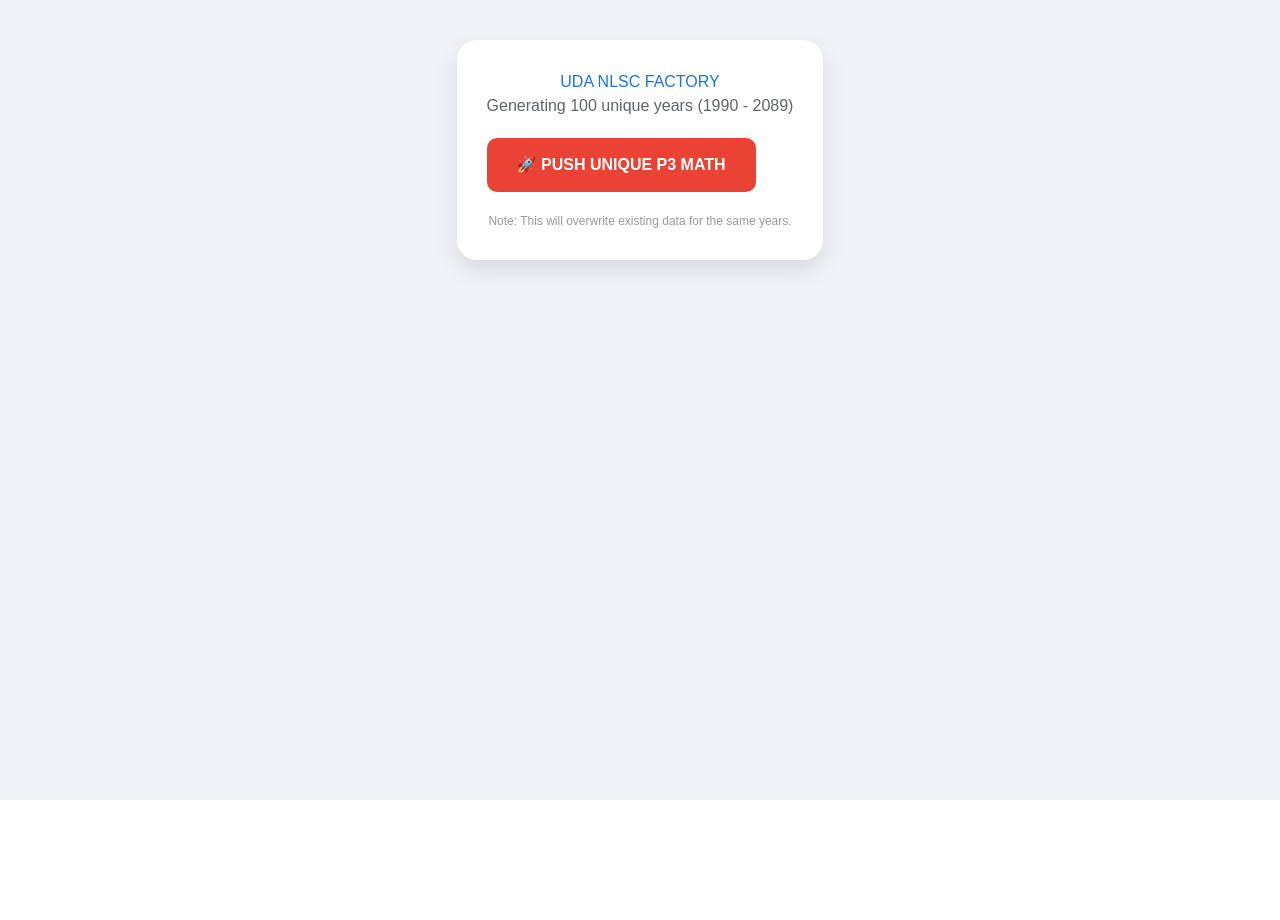
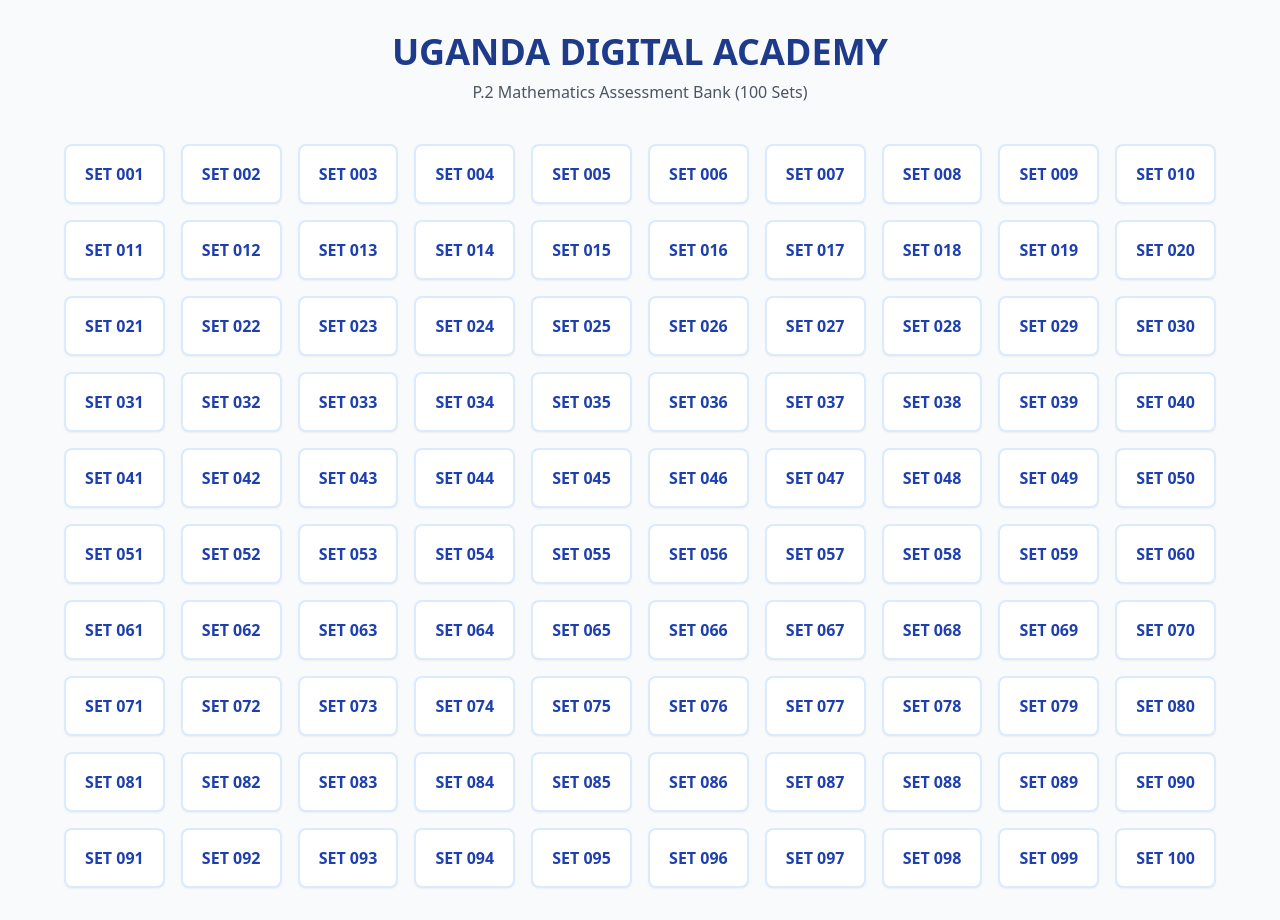
Before and after one commit to bwanking/asa, a React (Create React App) app: page / in a window 1280 px wide. Before the commit the page ends 800 px from the top, so only its background shows below. Built offline with nearby package versions, Linux system fonts and the light colour scheme; the HTML template or start-up script is replaced by a standard one.

Commit message:
Update App.js

```diff
--- a/src/App.js
+++ b/src/App.js
@@ -1,125 +1,114 @@
-import React from 'react';
-import { db } from './firebase';
-import { doc, setDoc } from 'firebase/firestore';
+import React, { useState } from 'react';
 
-function App() {
 
-  // Helper to shuffle options so the correct answer isn't always in the same spot
-  const shuffle = (array) => array.sort(() => Math.random() - 0.5);
+// Topics aligned with the Ugandan P.2 Thematic Curriculum
+const TOPICS = ["Numbers", "Operations", "Geometry", "Measurement", "Sets"];
 
-  const runUpload = async (subject) => {
-    const targetClass = "p3";
-    console.log(`🚀 Starting NLSC Factory for ${subject}...`);
+const App = () => {
+  const [selectedSet, setSelectedSet] = useState(null);
 
-    for (let i = 0; i < 100; i++) {
-      const yearMapping = 1990 + i;
-      const docId = `${targetClass}_${subject.toLowerCase()}_${yearMapping}`;
+  // Helper to generate specific questions for a set
+  const generateQuestions = (setId) => {
+    let questions = [];
+    for (let i = 1; i <= 50; i++) {
+      const topic = TOPICS[i % TOPICS.length];
+      const seed = setId * i; // Deterministic generation
 
-      const generatedQuestions = Array.from({ length: 50 }, (_, index) => {
-        const qNum = index + 1;
-        // The 'seed' ensures every year AND every question is unique
-        const seed = yearMapping + qNum;
-        let qObj = { q: "", ans: "", options: [], artType: null, artValue: null };
+      let qText = "";
+      if (topic === "Numbers") qText = `Write ${100 + (seed % 900)} in words.`;
+      if (topic === "Operations") qText = `Work out: ${20 + (seed % 30)} + ${10 + (seed % 10)} =`;
+      if (topic === "Geometry") qText = `Name the shape with 3 sides and 3 corners:`;
+      if (topic === "Measurement") qText = `How many days make a week?`;
+      if (topic === "Sets") qText = `Draw a set of ${2 + (seed % 5)} balls:`;
 
-        if (subject === "mathematics") {
-          // --- TOPIC 1: SET THEORY (Questions 1-10) ---
-          if (qNum <= 10) {
-            const count = (seed % 5) + 2; // 2 to 6 elements
-            const setName = ["A", "B", "P", "Q", "K"][seed % 5];
-            qObj.q = `How many elements are in Set ${setName} shown below?`;
-            qObj.ans = `${count}`;
-            qObj.options = shuffle([`${count}`, `${count + 1}`, `${count - 2}`, "0"]);
-            qObj.artType = "sets";
-            qObj.artValue = { count, name: setName };
-          }
-          // --- TOPIC 2: GEOMETRY & SHAPES (Questions 11-20) ---
-          else if (qNum <= 20) {
-            const side = (seed % 5) + 3; // 3 to 7 cm
-            qObj.q = `Calculate the perimeter of the square shown below with a side of ${side}cm.`;
-            qObj.ans = `${side * 4}cm`;
-            qObj.options = shuffle([`${side * 4}cm`, `${side * side}cm`, "10cm", "20cm"]);
-            qObj.artType = "square";
-            qObj.artValue = side;
-          }
-          // --- TOPIC 3: MONEY & REAL LIFE (Questions 21-30) ---
-          else if (qNum <= 30) {
-            const pencilPrice = (seed % 3 + 1) * 200;
-            const quantity = (seed % 3) + 2;
-            qObj.q = `If one pencil costs ${pencilPrice} shillings, find the cost of ${quantity} pencils.`;
-            qObj.ans = `${pencilPrice * quantity}`;
-            qObj.options = shuffle([`${pencilPrice * quantity}`, `${pencilPrice}`, "1000", "500"]);
-            qObj.artType = "money";
-          }
-          // --- TOPIC 4: MEASUREMENT - TIME/WEIGHT (Questions 31-40) ---
-          else if (qNum <= 40) {
-            const weeks = (seed % 3) + 2;
-            qObj.q = `How many days are in ${weeks} weeks?`;
-            qObj.ans = `${weeks * 7}`;
-            qObj.options = shuffle([`${weeks * 7}`, `${weeks * 5}`, "14", "30"]);
-          }
-          // --- TOPIC 5: ALGEBRA & NUMERATION (Questions 41-50) ---
-          else {
-            const unknown = (seed % 10) + 1;
-            const base = (seed % 20) + 5;
-            qObj.q = `What number must be added to ${base} to get ${base + unknown}?`;
-            qObj.ans = `${unknown}`;
-            qObj.options = shuffle([`${unknown}`, `${base}`, `${base + unknown}`, "1"]);
-          }
-        }
-
-        return qObj;
-      });
-
-      try {
-        await setDoc(doc(db, "UDA_EXAMS", docId), {
-          metadata: {
-            class: "P3",
-            subject: subject.toUpperCase(),
-            totalQuestions: 50,
-            updatedAt: new Date().toISOString(),
-            year: yearMapping.toString(),
-            curriculum: "NLSC"
-          },
-          questions: generatedQuestions
-        });
-        console.log(`✅ Uploaded Set ${yearMapping}: ${docId}`);
-      } catch (err) {
-        console.error("❌ Error uploading:", err);
-        return;
-      }
+      questions.push({ id: i, text: qText, topic });
     }
-    alert(`${subject.toUpperCase()} - 100 Unique NLSC Sets Uploaded Successfully!`);
+    return questions;
   };
 
+  // 1. Dashboard View (Selection Page)
+  if (selectedSet === null) {
+    return (
+      <div className="p-8 bg-gray-50 min-h-screen font-sans">
+        <header className="text-center mb-10">
+          <h1 className="text-4xl font-black text-blue-900">UGANDA DIGITAL ACADEMY</h1>
+          <p className="text-gray-600 mt-2">P.2 Mathematics Assessment Bank (100 Sets)</p>
+        </header>
+
+        <div className="grid grid-cols-2 md:grid-cols-5 lg:grid-cols-10 gap-4 max-w-6xl mx-auto">
+          {Array.from({ length: 100 }, (_, i) => (
+            <button
+              key={i + 1}
+              onClick={() => setSelectedSet(i + 1)}
+              className="p-4 bg-white border-2 border-blue-100 rounded-lg hover:border-blue-500 hover:bg-blue-50 transition shadow-sm font-bold text-blue-800"
+            >
+              SET {String(i + 1).padStart(3, '0')}
+            </button>
+          ))}
+        </div>
+      </div>
+    );
+  }
+
+  // 2. Individual Paper View
+  const questions = generateQuestions(selectedSet);
+
   return (
-    <div style={{ padding: '40px', textAlign: 'center', backgroundColor: '#f0f2f5', minHeight: '100vh', fontFamily: 'Arial' }}>
-      <div style={{ backgroundColor: 'white', padding: '30px', borderRadius: '20px', display: 'inline-block', boxShadow: '0 10px 25px rgba(0,0,0,0.1)' }}>
-        <h1 style={{ color: '#1a73e8' }}>UDA NLSC FACTORY</h1>
-        <p style={{ color: '#5f6368' }}>Generating 100 unique years (1990 - 2089)</p>
+    <div className="min-h-screen bg-white p-4">
+      {/* Navigation - Hidden during Print */}
+      <div className="no-print mb-6 flex justify-between items-center max-w-[210mm] mx-auto">
+        <button
+          onClick={() => setSelectedSet(null)}
+          className="bg-gray-200 px-4 py-2 rounded hover:bg-gray-300 font-bold"
+        >
+          ← Back to All Sets
+        </button>
+        <button
+          onClick={() => window.print()}
+          className="bg-blue-600 text-white px-6 py-2 rounded font-bold shadow-lg"
+        >
+          Print Set {selectedSet}
+        </button>
+      </div>
 
-        <div style={{ marginTop: '20px', display: 'flex', gap: '15px' }}>
-          <button onClick={() => runUpload("mathematics")} style={btnStyle("#ea4335")}>
-            🚀 PUSH UNIQUE P3 MATH
-          </button>
+      {/* The Actual Paper */}
+      <div className="paper shadow-2xl border-2 border-black p-10 mx-auto w-[210mm] min-h-[297mm]">
+        <div className="text-center border-b-4 border-double border-black pb-4 mb-8">
+          <h1 className="text-3xl font-black uppercase">UGANDA DIGITAL ACADEMY</h1>
+          <h2 className="text-xl font-bold italic">P.2 MATHEMATICS - SET {String(selectedSet).padStart(3, '0')}</h2>
+          <div className="flex justify-between mt-4 text-sm font-bold">
+            <span>NAME: ________________________________</span>
+            <span>CLASS: P.2</span>
+          </div>
         </div>
 
-        <p style={{ fontSize: '12px', color: '#999', marginTop: '20px' }}>
-          Note: This will overwrite existing data for the same years.
-        </p>
+        <div className="grid grid-cols-1 gap-y-8">
+          {questions.map((q) => (
+            <div key={q.id} className="flex items-start">
+              <span className="font-bold mr-2">{q.id}.</span>
+              <div className="flex-1">
+                <p className="text-lg">{q.text}</p>
+                <div className="mt-4 border-b border-black w-1/2 h-4"></div>
+              </div>
+            </div>
+          ))}
+        </div>
+
+        <div className="mt-12 text-center font-bold border-t pt-4">
+          * END OF SET {selectedSet} *
+        </div>
       </div>
+
+      <style jsx global>{`
+        @media print {
+          .no-print { display: none !important; }
+          .paper { border: none !important; box-shadow: none !important; margin: 0 !important; }
+          body { background: white; }
+        }
+        .paper { font-family: 'Times New Roman', serif; }
+      `}</style>
     </div>
   );
-}
-
-const btnStyle = (bg) => ({
-  padding: '15px 30px',
-  backgroundColor: bg,
-  color: 'white',
-  border: 'none',
-  borderRadius: '10px',
-  cursor: 'pointer',
-  fontWeight: 'bold',
-  fontSize: '16px'
-});
+};
 
 export default App;
```
